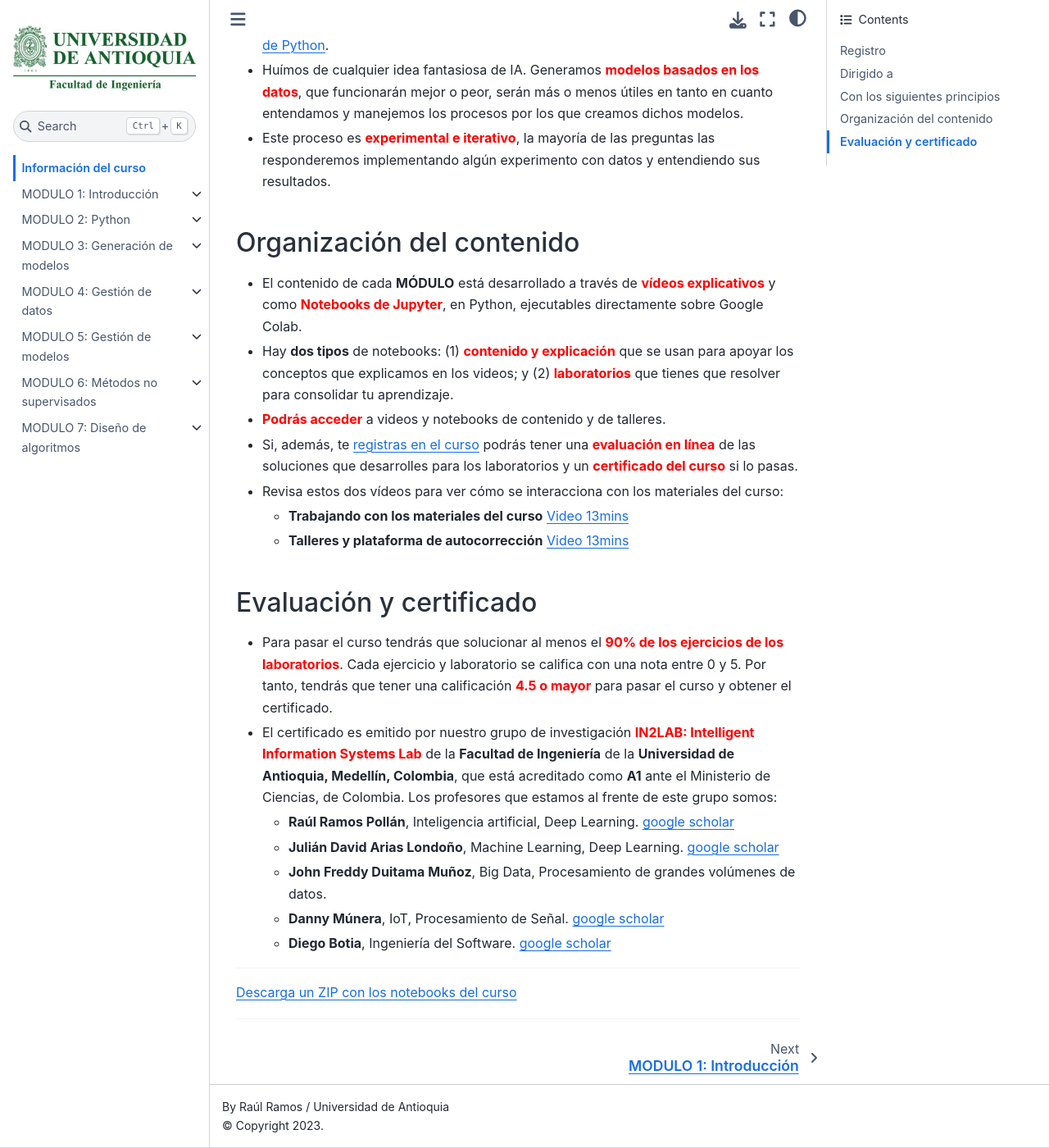
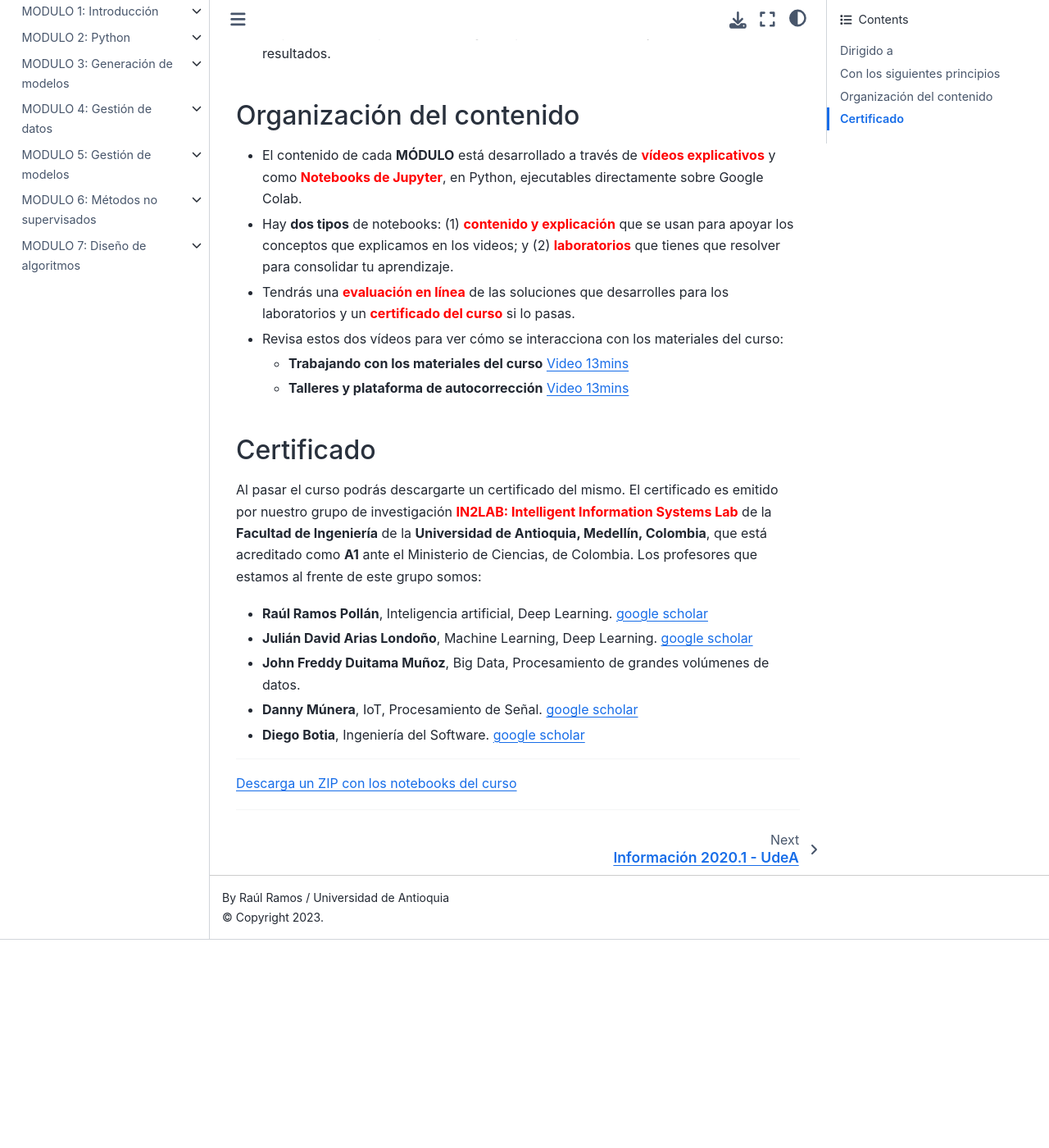
Before and after one commit to rramosp/ai4eng.v1.20211.udea, a Jupyter Book: the page built from intro.md, in a window 1280 px wide and 1400 px high, scrolled down 1289 px. Shown: the whole window at 82% size. Built offline with Jupyter Book 1.0.4 settings and Sphinx 7.4.7 and the Sphinx Book theme 1.1.4, drawn with Linux system fonts in a browser that asks for light colours; pages that are not in the unit, such as notebooks, are missing from menus; after the commit the page ends 2435 px from its top, so only the background shows below that; some of the changed text lies outside the part shown.

Commit message:
first commit

```diff
--- a/_toc.yml
+++ b/_toc.yml
@@ -1,4 +1,5 @@
 - file: intro
+- file: content/M00_intro_udea
 - file: content/M01_videos
   sections:
     - file: "content/LAB 01.01 - PRACTICE SUBMISSION"
--- a/intro.md
+++ b/intro.md
@@ -1,6 +1,6 @@
 # Información del curso
 
-Bienvenid@s al curso de **Inteligencia Artificial para las Ciencias y las Ingenierías**. Este es un <big><font color='red'>**CURSO ABIERTO**</font></big>, que está basado sobre el curso análogo que ofrecemos en la **Facultad de Ingeniería**, en la **Universidad de Antioquia**, en Medellín, Colombia.
+Bienvenid@s al curso de **Inteligencia Artificial para las Ciencias y las Ingenierías**. Este es el curso del <big><font color='red'>**PROGRAMA REGULAR**</font></big> de la **Facultad de Ingeniería**, en la **Universidad de Antioquia**, en Medellín, Colombia.
 
 <center>
 <iframe width="560" height="315"
@@ -9,10 +9,6 @@
 allow="accelerometer; autoplay; encrypted-media; gyroscope; picture-in-picture"
 allowfullscreen></iframe>
 </center>
-
-## Registro
-
-Rellena <big>[ESTE FORMULARIO](https://forms.gle/ZbQBr2chpoEV2KD2A)</big> para acceder a las evaluaciones automáticas y en línea del curso y al certificado final del mismo.
 
 ## Dirigido a
 - quien tenga interés en <font color="red">**aplicar IA**</font> basada en Machine Learning en la práctica.
@@ -35,34 +31,29 @@
 
 - Hay **dos tipos** de notebooks: (1) <font color='red'>**contenido y explicación**</font> que se usan para apoyar los conceptos que explicamos en los videos; y (2) <font color='red'>**laboratorios**</font> que tienes que resolver para consolidar tu aprendizaje.
 
-- <font color="red">**Podrás acceder**</font> a videos y notebooks de contenido y de talleres.
-
-- Si, además, te [registras en el curso](https://forms.gle/ZbQBr2chpoEV2KD2A) podrás tener una <font color='red'>**evaluación en línea**</font> de las soluciones que desarrolles para los laboratorios y un <font color='red'>**certificado del curso**</font> si lo pasas.
+- Tendrás una <font color='red'>**evaluación en línea**</font> de las soluciones que desarrolles para los laboratorios y un <font color='red'>**certificado del curso**</font> si lo pasas.
 - Revisa estos dos vídeos para ver cómo se interacciona con los materiales del curso:
     - **Trabajando con los materiales del curso** [Video 13mins](https://youtu.be/Rg0_9EBtUIc)
     - **Talleres y plataforma de autocorrección** [Video 13mins](https://youtu.be/eISlF6k0y58)
 
-## Evaluación y certificado
+## Certificado
 
 
-- Para pasar el curso tendrás que solucionar al menos el <font color='red'>**90% de los ejercicios de los laboratorios**</font>. Cada ejercicio y laboratorio se califica con una nota entre 0 y 5. Por tanto, tendrás que tener una calificación <font color="red">**4.5 o mayor**</font> para pasar el curso y obtener el certificado.
+Al pasar el curso podrás descargarte un certificado del mismo. El certificado es emitido por nuestro grupo de investigación <font color='red'>**IN2LAB: Intelligent Information Systems Lab**</font> de la **Facultad de Ingeniería** de la **Universidad de Antioquia, Medellín, Colombia**, que está acreditado como **A1** ante el Ministerio de Ciencias, de Colombia. Los profesores que estamos al frente de este grupo somos:
 
+  - **Raúl Ramos Pollán**, Inteligencia artificial, Deep Learning. [google scholar](https://scholar.google.com/citations?user=QObKt9IAAAAJ&hl=en&oi=ao)
 
-- El certificado es emitido por nuestro grupo de investigación <font color='red'>**IN2LAB: Intelligent Information Systems Lab**</font> de la **Facultad de Ingeniería** de la **Universidad de Antioquia, Medellín, Colombia**, que está acreditado como **A1** ante el Ministerio de Ciencias, de Colombia. Los profesores que estamos al frente de este grupo somos:
+  - **Julián David Arias Londoño**, Machine Learning, Deep Learning. [google scholar](https://scholar.google.com/citations?hl=en&user=ZTdSU3wAAAAJ)
 
-    - **Raúl Ramos Pollán**, Inteligencia artificial, Deep Learning. [google scholar](https://scholar.google.com/citations?user=QObKt9IAAAAJ&hl=en&oi=ao)
+  - **John Freddy Duitama Muñoz**, Big Data, Procesamiento de grandes volúmenes de datos.
 
-    - **Julián David Arias Londoño**, Machine Learning, Deep Learning. [google scholar](https://scholar.google.com/citations?hl=en&user=ZTdSU3wAAAAJ)
+  - **Danny Múnera**, IoT, Procesamiento de Señal. [google scholar](https://scholar.google.com/citations?hl=en&user=lD1OxT0AAAAJ)
 
-    - **John Freddy Duitama Muñoz**, Big Data, Procesamiento de grandes volúmenes de datos.
-
-    - **Danny Múnera**, IoT, Procesamiento de Señal. [google scholar](https://scholar.google.com/citations?hl=en&user=lD1OxT0AAAAJ)
-
-    - **Diego Botia**, Ingeniería del Software. [google scholar](https://scholar.google.com/citations?hl=en&user=wzUb7TAAAAAJ)
+  - **Diego Botia**, Ingeniería del Software. [google scholar](https://scholar.google.com/citations?hl=en&user=wzUb7TAAAAAJ)
 
 
 ----
 
-[Descarga un ZIP con los notebooks del curso](https://github.com/rramosp/ai4eng.v1/archive/main.zip)
+[Descarga un ZIP con los notebooks del curso](https://github.com/rramosp/ai4eng.v1.20211.udea/archive/main.zip)
 
 ----
```
Also changed, not shown: content/M00_intro_udea.md (added, +111 -0 lines).
